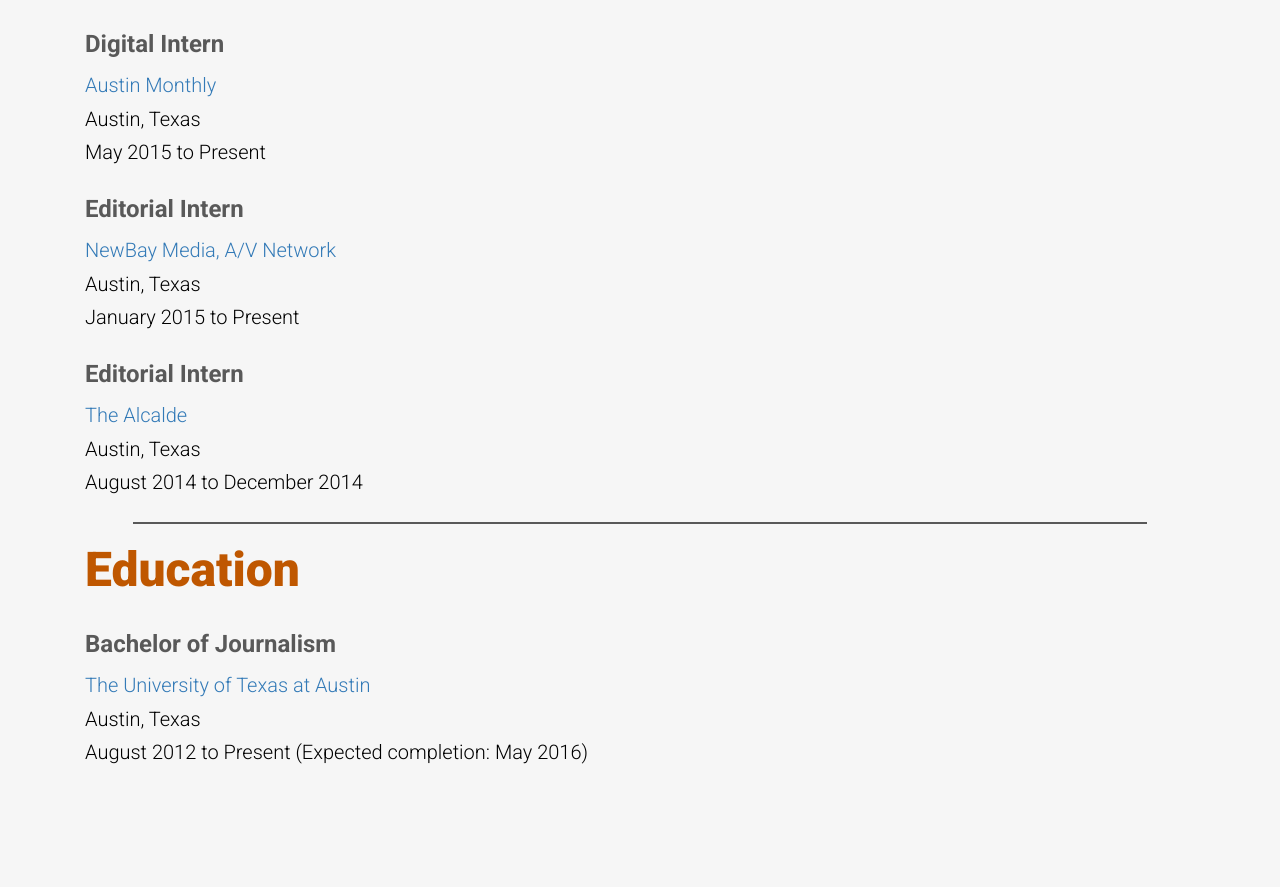
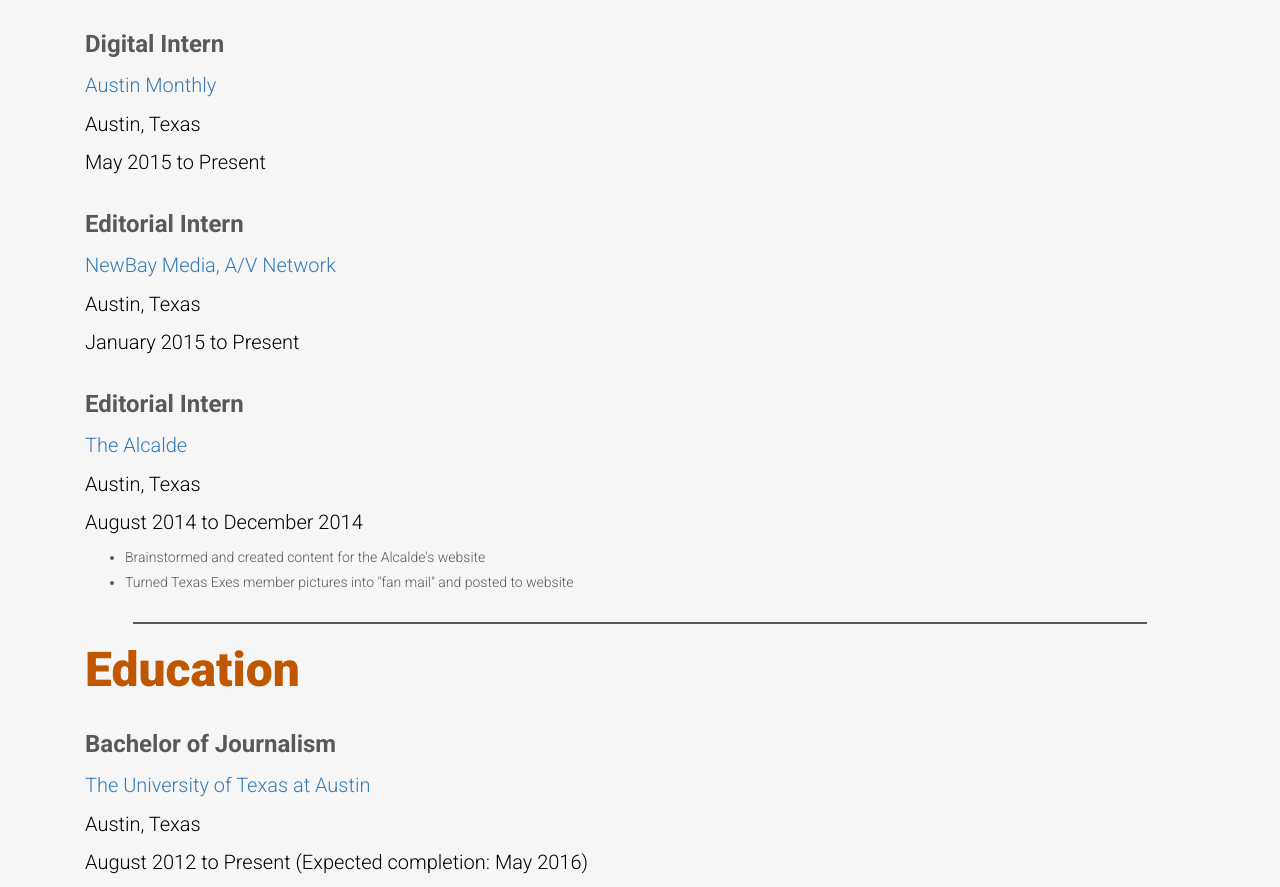
Before and after one commit to AdamHumphrey/AdamHumphrey.github.io, a plain HTML site: page index.html in a window 1280 px wide. Shown: the part 995-1882 px from the top of the page. Before the commit the page ends 1767 px from the top, so only its background shows below. Drawn offline with Linux system fonts and the light colour scheme.

Commit message:
Description for Alcalde internship

```diff
--- a/index.html
+++ b/index.html
@@ -53,6 +53,14 @@
 			font-size: 16px;
 		}
 
+		li {
+			font-family: 'Roboto', sans-serif;
+			font-weight: 300;
+			font-size: 14px;
+			color: #595959;
+			margin-bottom: 5px;
+		}
+
 		.exp1 {
 			font-family: 'Roboto', sans-serif;
 			font-weight: 700;
@@ -66,12 +74,12 @@
 			font-weight: 300;
 			font-size: 20px;
 			color: black;
-			margin-bottom: 5px;
+			margin-top: 10px;
 		}
 
 		.link {
 			font-family: 'Roboto', sans-serif;
-			font-weight: 300italic;
+			font-weight: 300;
 			font-size: 14px;
 			margin-bottom: 5px;
 		}
@@ -198,6 +206,10 @@
 		<p class="exp2"><a href="http://alcalde.texasexes.org/" target="_blank">The Alcalde</a></p>
 		<p class="exp2">Austin, Texas</p>
 		<p class="exp2">August 2014 to December 2014</p>
+		<ul>
+			<li>Brainstormed and created content for the Alcalde's website</li>
+			<li>Turned Texas Exes member pictures into "fan mail" and posted to website</li>
+		</ul>
 		<br>
 	</div>
 	</div>
```
